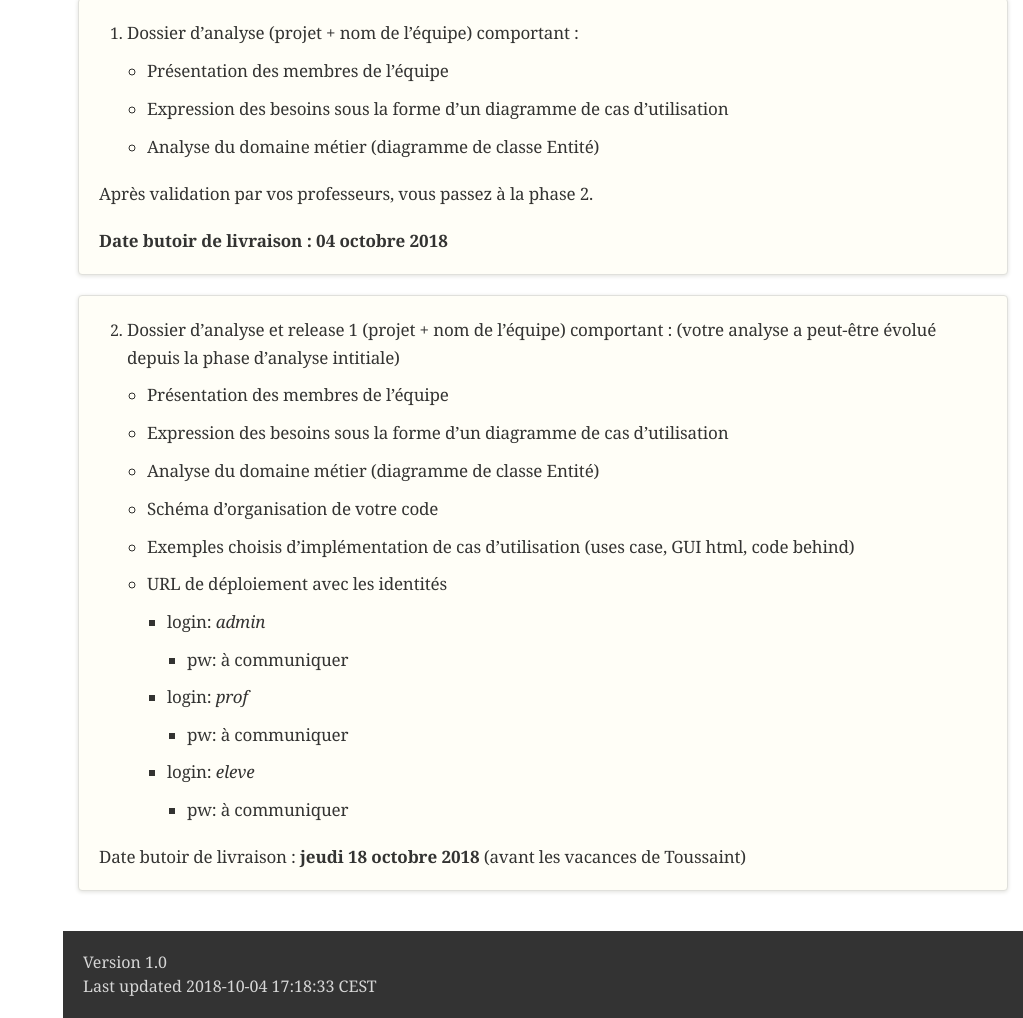
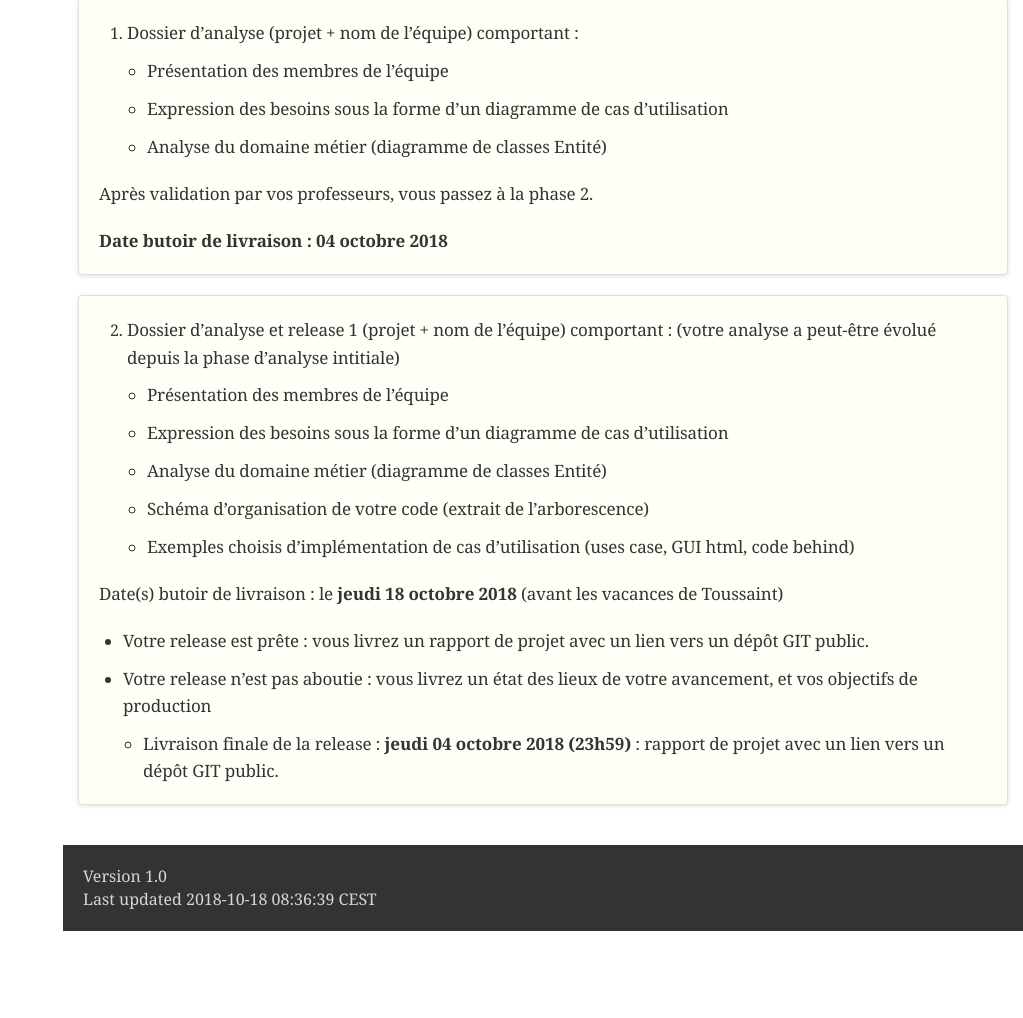
Before and after one commit to sio-melun/stage3, a plain HTML site: page docs/index.html in a window 1280 px wide. Shown: the part 3030-4048 px from the top of the page, without its empty margins (257-1280 px from the left). After the commit the page ends 3961 px from the top, so only its background shows below. Drawn offline with nearby package versions, Linux system fonts and the light colour scheme; a web font is replaced by a local one.

Commit message:
les attentes de la première release

```diff
--- a/docs/index.html
+++ b/docs/index.html
@@ -176,7 +176,7 @@ rectangle frontoffice {
 <p>Expression des besoins sous la forme d’un diagramme de cas d’utilisation</p>
 </li>
 <li>
-<p>Analyse du domaine métier (diagramme de classe Entité)</p>
+<p>Analyse du domaine métier (diagramme de classes Entité)</p>
 </li>
 </ul>
 </div>
@@ -207,50 +207,13 @@ comportant : (votre analyse a peut-être évolué depuis la phase d&#8217;analys
 <p>Expression des besoins sous la forme d’un diagramme de cas d’utilisation</p>
 </li>
 <li>
-<p>Analyse du domaine métier (diagramme de classe Entité)</p>
+<p>Analyse du domaine métier (diagramme de classes Entité)</p>
 </li>
 <li>
-<p>Schéma d’organisation de votre code</p>
+<p>Schéma d’organisation de votre code (extrait de l&#8217;arborescence)</p>
 </li>
 <li>
 <p>Exemples choisis d’implémentation de cas d’utilisation (uses case, GUI html, code behind)</p>
-</li>
-<li>
-<p>URL de déploiement avec les identités</p>
-<div class="ulist">
-<ul>
-<li>
-<p>login: <em>admin</em></p>
-<div class="ulist">
-<ul>
-<li>
-<p>pw: à communiquer</p>
-</li>
-</ul>
-</div>
-</li>
-<li>
-<p>login: <em>prof</em></p>
-<div class="ulist">
-<ul>
-<li>
-<p>pw: à communiquer</p>
-</li>
-</ul>
-</div>
-</li>
-<li>
-<p>login: <em>eleve</em></p>
-<div class="ulist">
-<ul>
-<li>
-<p>pw: à communiquer</p>
-</li>
-</ul>
-</div>
-</li>
-</ul>
-</div>
 </li>
 </ul>
 </div>
@@ -258,7 +221,25 @@ comportant : (votre analyse a peut-être évolué depuis la phase d&#8217;analys
 </ol>
 </div>
 <div class="paragraph">
-<p>Date butoir de livraison : <strong>jeudi 18 octobre 2018</strong> (avant les vacances de Toussaint)</p>
+<p>Date(s) butoir de livraison :
+ le <strong>jeudi 18 octobre 2018</strong> (avant les vacances de Toussaint)</p>
+</div>
+<div class="ulist">
+<ul>
+<li>
+<p>Votre release est prête : vous livrez un rapport de projet avec un lien vers un dépôt GIT public.</p>
+</li>
+<li>
+<p>Votre release n&#8217;est pas aboutie : vous livrez un état des lieux de votre avancement, et vos objectifs de production</p>
+<div class="ulist">
+<ul>
+<li>
+<p>Livraison finale de la release :  <strong>jeudi 04 octobre 2018 (23h59)</strong> : rapport de projet avec un lien vers un dépôt GIT public.</p>
+</li>
+</ul>
+</div>
+</li>
+</ul>
 </div>
 </div>
 </div>
@@ -268,7 +249,7 @@ comportant : (votre analyse a peut-être évolué depuis la phase d&#8217;analys
 <div id="footer">
 <div id="footer-text">
 Version 1.0<br>
-Last updated 2018-10-04 17:18:33 CEST
+Last updated 2018-10-18 08:36:39 CEST
 </div>
 </div>
 </body>
```
Also changed, not shown: 1 other file.
